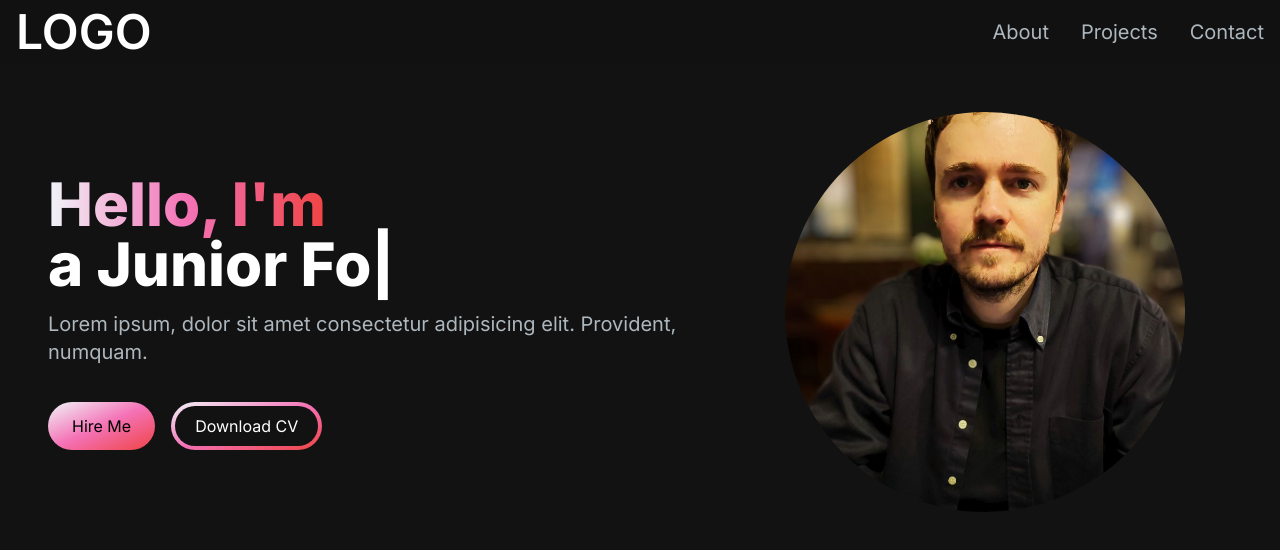
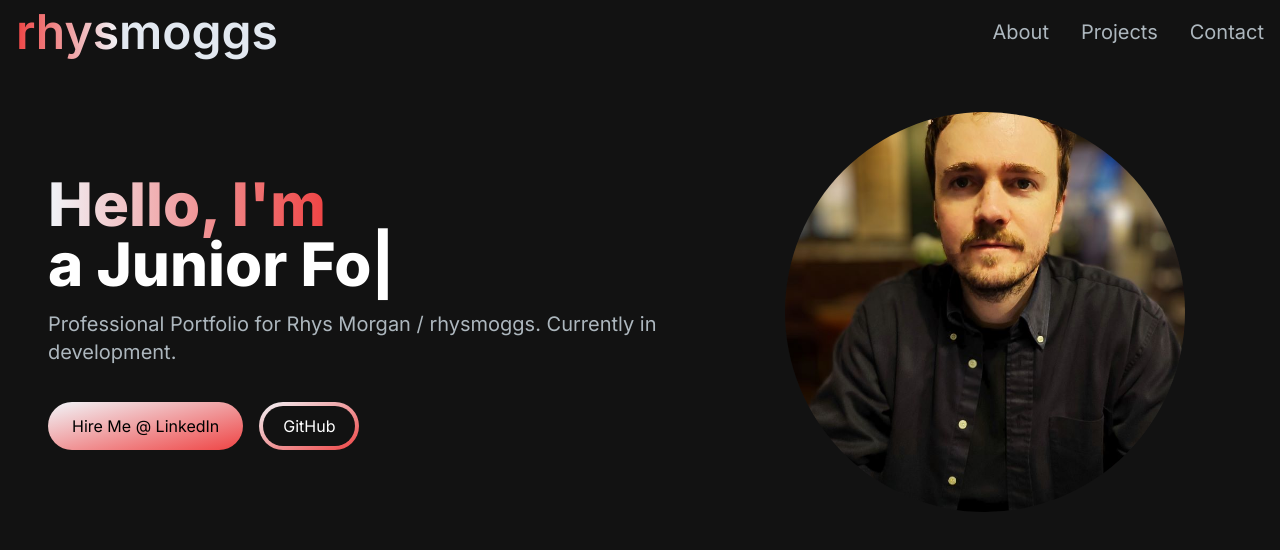
Before and after one commit to rhysmoggs/portfolio2024, a Next.js app: page / in a window 1280 px wide. Shown: the top 550 px of the page. Built offline with nearby package versions, Linux system fonts and the light colour scheme.

Commit message:
add About page, added Links and external hrefs

```diff
--- /dev/null
+++ b/app/about/page.js
@@ -0,0 +1,14 @@
+import Navbar from '../components/Navbar'
+
+export default function About() {
+  return (
+    <main className='flex min-h-screen flex-col bg-[#121212]'>
+      <Navbar />
+      <div className='container mt-24 mx-auto px-12 py-4'>
+        <h1 className='text-white mb-4 text-4xl sm:text-5xl lg:text-6xl font-extrabold'>
+          About
+        </h1>
+      </div>
+    </main>
+  )
+}
--- a/app/components/HeroSection.jsx
+++ b/app/components/HeroSection.jsx
@@ -1,5 +1,6 @@
 'use client'
 import Image from 'next/image'
+import Link from 'next/link'
 import React from 'react'
 import { TypeAnimation } from 'react-type-animation'
 
@@ -9,7 +10,7 @@ const HeroSection = () => {
       <div className='grid grid-cols-1 sm:grid-cols-12'>
         <div className='col-span-7 place-self-center text-center sm:text-left'>
           <h1 className='text-white mb-4 text-4xl sm:text-5xl lg:text-6xl font-extrabold'>
-            <span className='text-transparent bg-clip-text bg-gradient-to-r from-slate-100 via-pink-400 to-red-500'>
+            <span className='text-transparent bg-clip-text bg-gradient-to-r from-slate-100 to-red-500'>
               Hello, I&apos;m{' '}
             </span>
             <br />
@@ -32,18 +33,24 @@ const HeroSection = () => {
             />
           </h1>
           <p className='text-[#ADB7BE] text-base sm:text-lg mb-6 lg:text-xl'>
-            Lorem ipsum, dolor sit amet consectetur adipisicing elit. Provident,
-            numquam.
+            Professional Portfolio for Rhys Morgan / rhysmoggs. Currently in
+            development.
           </p>
           <div>
-            <button className='px-6 py-3 w-full sm:w-fit rounded-full mr-4 bg-gradient-to-br from-slate-100 via-pink-400 to-red-500 hover:bg-slate-200 text-black'>
-              Hire Me
-            </button>
-            <button className='px-1 py-1 w-full sm:w-fit rounded-full bg-gradient-to-br from-slate-100 via-pink-400 to-red-500 hover:bg-slate-800 text-white mt-3'>
+            <Link
+              href={'https://www.linkedin.com/in/rhysmoggs/'}
+              className='px-6 inline-block py-3 w-full sm:w-fit rounded-full mr-4 bg-gradient-to-br from-slate-100 to-red-500 hover:bg-slate-200 text-black'
+            >
+              Hire Me @ LinkedIn
+            </Link>
+            <Link
+              href={'https://github.com/rhysmoggs'}
+              className='px-1 inline-block py-1 w-full sm:w-fit rounded-full bg-gradient-to-br from-slate-100 to-red-500 hover:bg-slate-800 text-white mt-3'
+            >
               <span className='block bg-[#121212] hover:bg-slate-800 rounded-full px-5 py-2'>
-                Download CV
+                GitHub
               </span>
-            </button>
+            </Link>
           </div>
         </div>
         <div className='col-span-5 place-self-center mt-4 lg:mt-0'>
--- a/app/components/Navbar.jsx
+++ b/app/components/Navbar.jsx
@@ -8,7 +8,7 @@ import MenuOverlay from './MenuOverlay'
 const navLinks = [
   {
     title: 'About',
-    path: '#about',
+    path: '/about',
   },
   {
     title: 'Projects',
@@ -23,13 +23,16 @@ const navLinks = [
 const Navbar = () => {
   const [navbarOpen, setNavbarOpen] = useState(false)
   return (
-    <nav className='fixed top-0 left-0 right-0 z-10 bg-[#121212] bg-opacity-90'>
+    <nav className='fixed top-0 left-0 right-0 z-10 bg-[#121212] bg-opacity-100'>
       <div className='flex flex-wrap items-center justify-between mx-auto px-4 py-2'>
         <Link
           href={'/'}
-          className='text-2xl md:text-5xl text-white font-semibold'
+          className='text-2xl md:text-5xl text-slate-200 font-semibold'
         >
-          LOGO
+          <span className='text-transparent bg-clip-text bg-gradient-to-l from-slate-100 to-red-500'>
+            rhys
+          </span>
+          moggs
         </Link>
         <div className='mobile-menu block md:hidden'>
           {!navbarOpen ? (
```
